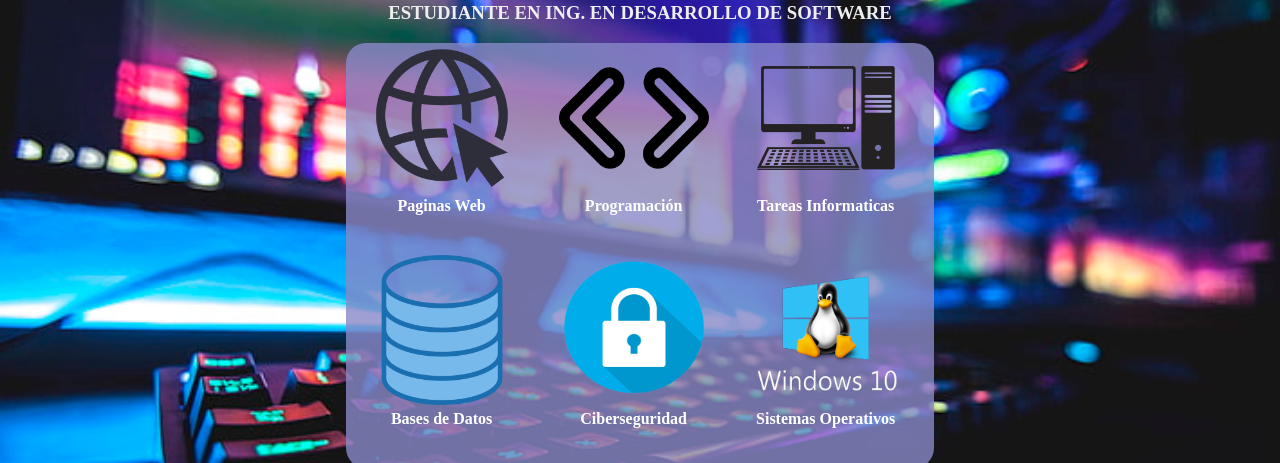
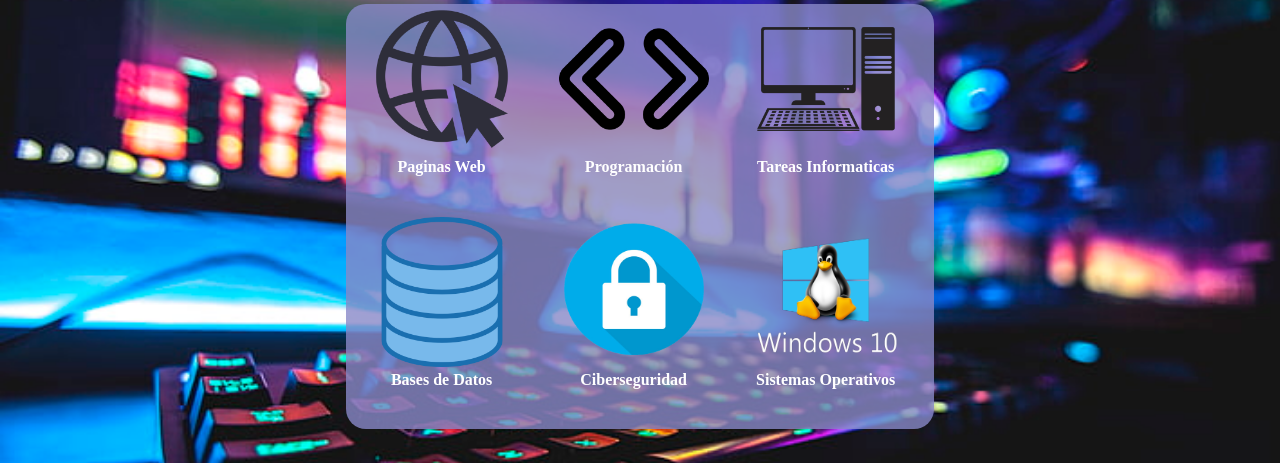
Before and after one commit to Programador69/presentacion, a plain HTML site: page index.html in a window 1280 px wide. Shown: the part 71-534 px from the top of the page. Drawn offline with nearby package versions, Linux system fonts and the light colour scheme.

Commit message:
Update index.html

```diff
--- a/index.html
+++ b/index.html
@@ -12,7 +12,6 @@
 <body>
 
 		<h1>Tecnologia Hux</h1>
-		<h3>ESTUDIANTE EN ING. EN DESARROLLO DE SOFTWARE</h3>
 
 		<div class="contenedor">
 			<div>
```
